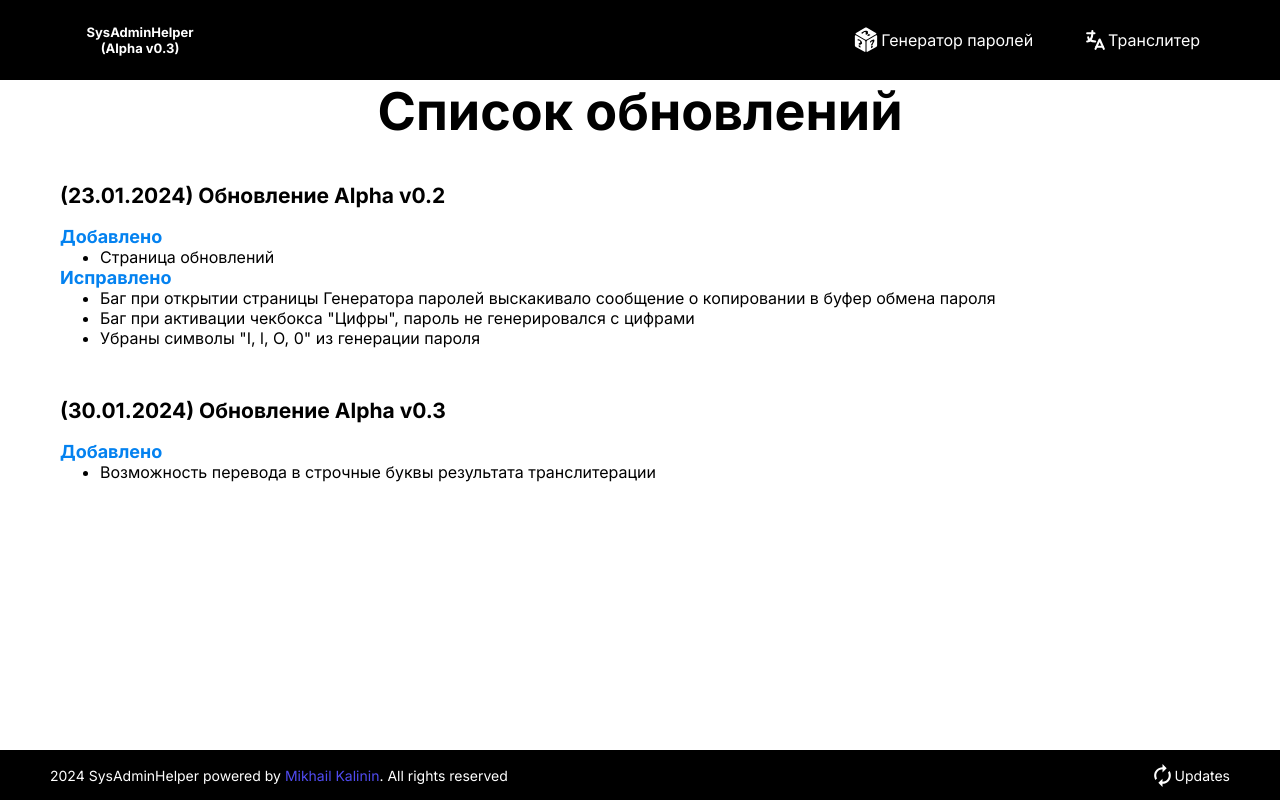
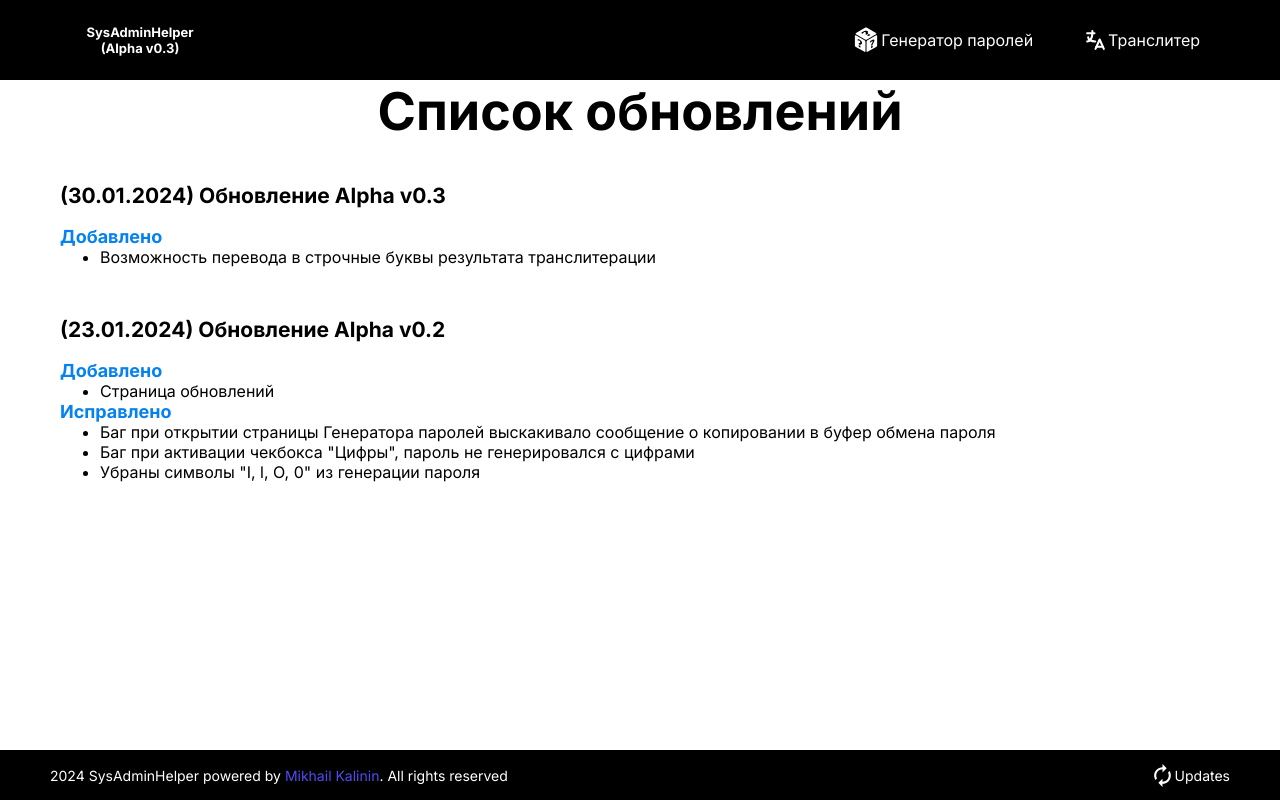
Before and after one commit to itkali/SysAdminHelper, a Next.js app: page /updates in a window 1280 px wide. Built offline with nearby package versions, Linux system fonts and the light colour scheme.

Commit message:
fix updates page

```diff
--- a/src/app/updates/page.jsx
+++ b/src/app/updates/page.jsx
@@ -6,6 +6,15 @@ const Updates = () => {
     <div className={styles.container}>
       <h1 className={styles.title}>Список обновлений</h1>
       <div className={styles.updatesList}>
+      <div className={styles.updates}>
+          <h3 className={styles.updatesTitle}>
+            (30.01.2024) Обновление Alpha v0.3
+          </h3>
+          <h2 className={styles.updateDes}>Добавлено</h2>
+          <ul>
+            <li>Возможность перевода в строчные буквы результата транслитерации</li>
+          </ul>
+        </div>
         <div className={styles.updates}>
           <h3 className={styles.updatesTitle}>
             (23.01.2024) Обновление Alpha v0.2
@@ -27,15 +36,6 @@ const Updates = () => {
             <li>Убраны символы "I, l, O, 0" из генерации пароля</li>
           </ul>
         </div>
-        <div className={styles.updates}>
-          <h3 className={styles.updatesTitle}>
-            (30.01.2024) Обновление Alpha v0.3
-          </h3>
-          <h2 className={styles.updateDes}>Добавлено</h2>
-          <ul>
-            <li>Возможность перевода в строчные буквы результата транслитерации</li>
-          </ul>
-        </div>
       </div>
     </div>
   );
```
